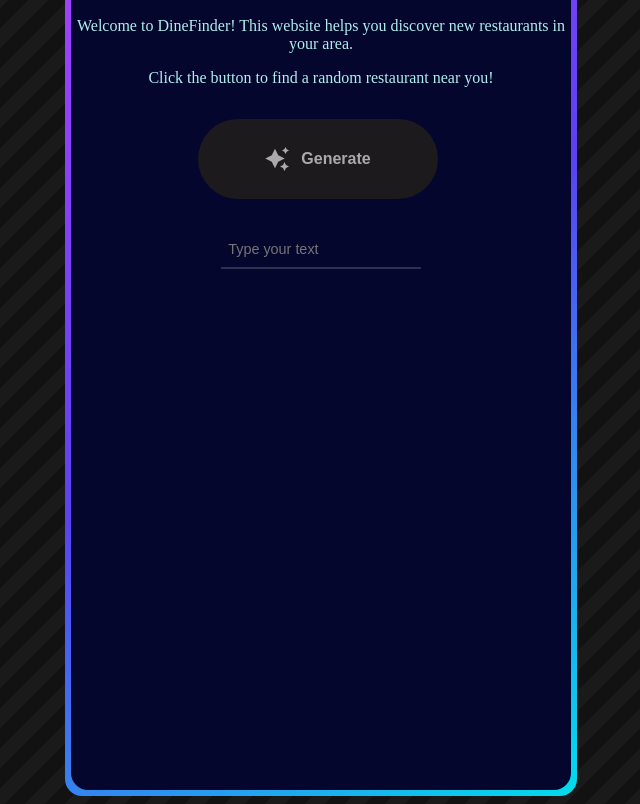
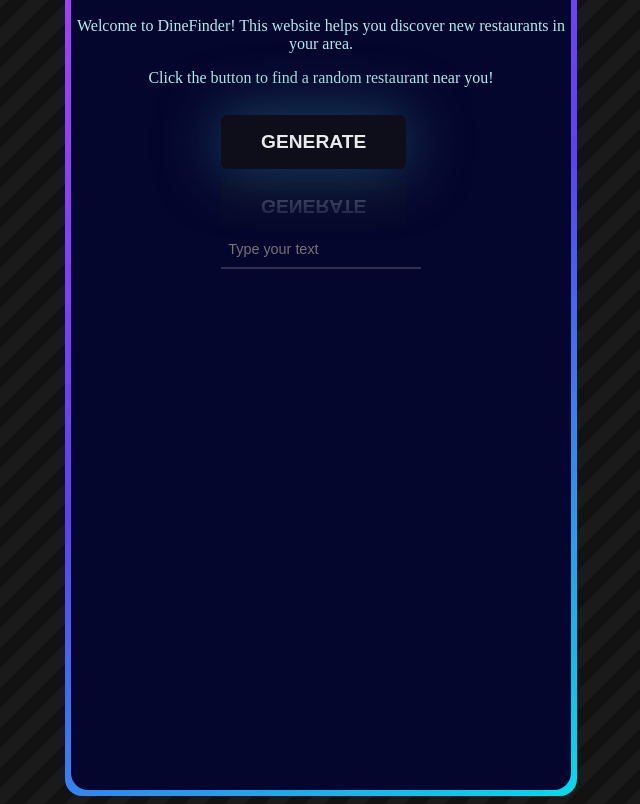
Before and after one commit to exile1217/CISC-4900, a plain HTML site: page index.html in a window 1280 px wide. Shown: the part 124-928 px from the top of the page, without its empty margins (327-967 px from the left). Drawn offline with Linux system fonts and the light colour scheme.

Commit message:
Added new button

```diff
--- a/index.html
+++ b/index.html
@@ -28,15 +28,10 @@
     </div>
 
     <!-- first iteration of the button -->
-    <!-- <button id="button" type="button">Generate</button>  -->
-    <button class="btn" id="center">
-        <svg height="24" width="24" fill="#FFFFFF" viewBox="0 0 24 24" data-name="Layer 1" id="Layer_1" class="sparkle">
-            <path d="M10,21.236,6.755,14.745.264,11.5,6.755,8.255,10,1.764l3.245,6.491L19.736,11.5l-6.491,3.245ZM18,21l1.5,3L21,21l3-1.5L21,18l-1.5-3L18,18l-3,1.5ZM19.333,4.667,20.5,7l1.167-2.333L24,3.5,21.667,2.333,20.5,0,19.333,2.333,17,3.5Z"></path>
-        </svg>
-
-        <span class="text">Generate</span>
-    </button>
-
+    <!-- <button id="button" type="button">Generate</button>   -->
+    <button class="btn" id="gen">
+        Generate
+      </button>
         </div>
     </div>
 
--- a/script.js
+++ b/script.js
@@ -1,4 +1,4 @@
-var btn = document.getElementById("center");
+var btn = document.getElementById("gen");
 btn.addEventListener("click",sayHello);
 
 function sayHello(){
--- a/style.css
+++ b/style.css
@@ -81,7 +81,7 @@
  }
 
 
-button {
+/* button {
   border:none;
   background-color:darkslategrey;
   color:white;
@@ -93,16 +93,19 @@
   margin: 4px 2px;
   cursor: pointer;
   border-radius: 50%;
+  position:absolute;
+  top:25%;
+  left:35%;
 }
  button:hover{
-  background-color: #04AA6D; /* Green on hover */
+  background-color: #04AA6D; /* Green on hover
   box-shadow: 0 12px 16px 0 rgba(0,0,0,0.24), 0 17px 50px 0 rgba(0,0,0,0.19);
 }
 button:active {
   background-color: #3e8e41;
   box-shadow: 0 5px #666;
   transform: translateY(4px);
-}
+}  */
 
 .background {
   /* Basic dimensions and centering */
@@ -157,49 +160,30 @@
 }
 
 .btn {
-    border: none;
-    width: 15em;
-    height: 5em;
-    border-radius: 3em;
-    display: flex;
-    justify-content: center;
-    align-items: center;
-    gap: 12px;
-    background: #1C1A1C;
-    cursor: pointer;
-    transition: all 450ms ease-in-out;
-  }
+  font-size: 1.2rem;
+  padding: 1rem 2.5rem;
+  border: none;
+  outline: none;
+  border-radius: 0.4rem;
+  cursor: pointer;
+  text-transform: uppercase;
+  background-color: rgb(14, 14, 26);
+  color: rgb(234, 234, 234);
+  font-weight: 700;
+  transition: 0.6s;
+  box-shadow: 0px 0px 60px #1f4c65;
+  -webkit-box-reflect: below 10px linear-gradient(to bottom, rgba(0,0,0,0.0), rgba(0,0,0,0.4));
+  position:absolute;
+  top:25%;  /* adjust top and left to move button */
+  left:30%;
+}
 
-  .sparkle {
-    fill: #AAAAAA;
-    transition: all 800ms ease;
-  }
+.btn:active {
+  scale: 0.92;
+}
 
-  .text {
-    font-weight: 600;
-    color: #AAAAAA;
-    font-size: medium;
-  }
-
-  .btn:hover {
-    background: linear-gradient(0deg,#A47CF3,#683FEA);
-    /* box-shadow: inset 0px 1px 0px 0px rgba(255, 255, 255, 0.4),
-    inset 0px -4px 0px 0px rgba(0, 0, 0, 0.2),
-    0px 0px 0px 4px rgba(255, 255, 255, 0.2),
-    0px 0px 180px 0px #9917FF; */
-    transform: translateY(-2px);
-  }
-
-  .btn:hover .text {
-    color: white;
-  }
-
-  .btn:hover .sparkle {
-    fill: white;
-    transform: scale(1.2);
-  }
-  #center{
-    position:absolute;
-    top:25%;
-    left:25%;
+.btn:hover {
+  background: rgb(2,29,78);
+  background: linear-gradient(270deg, rgba(2, 29, 78, 0.681) 0%, rgba(31, 215, 232, 0.873) 60%);
+  color: rgb(4, 4, 38);
 }
```
